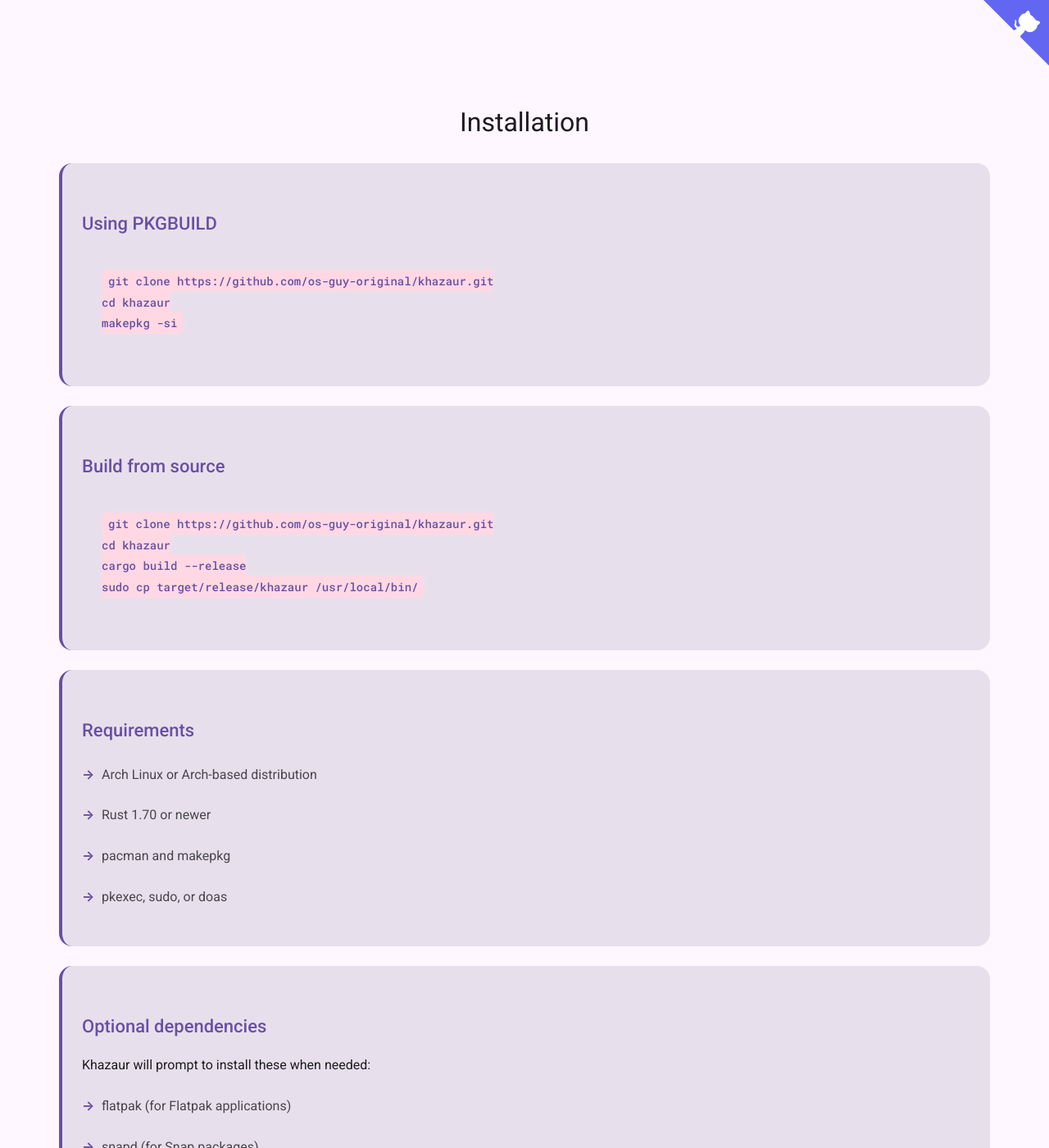
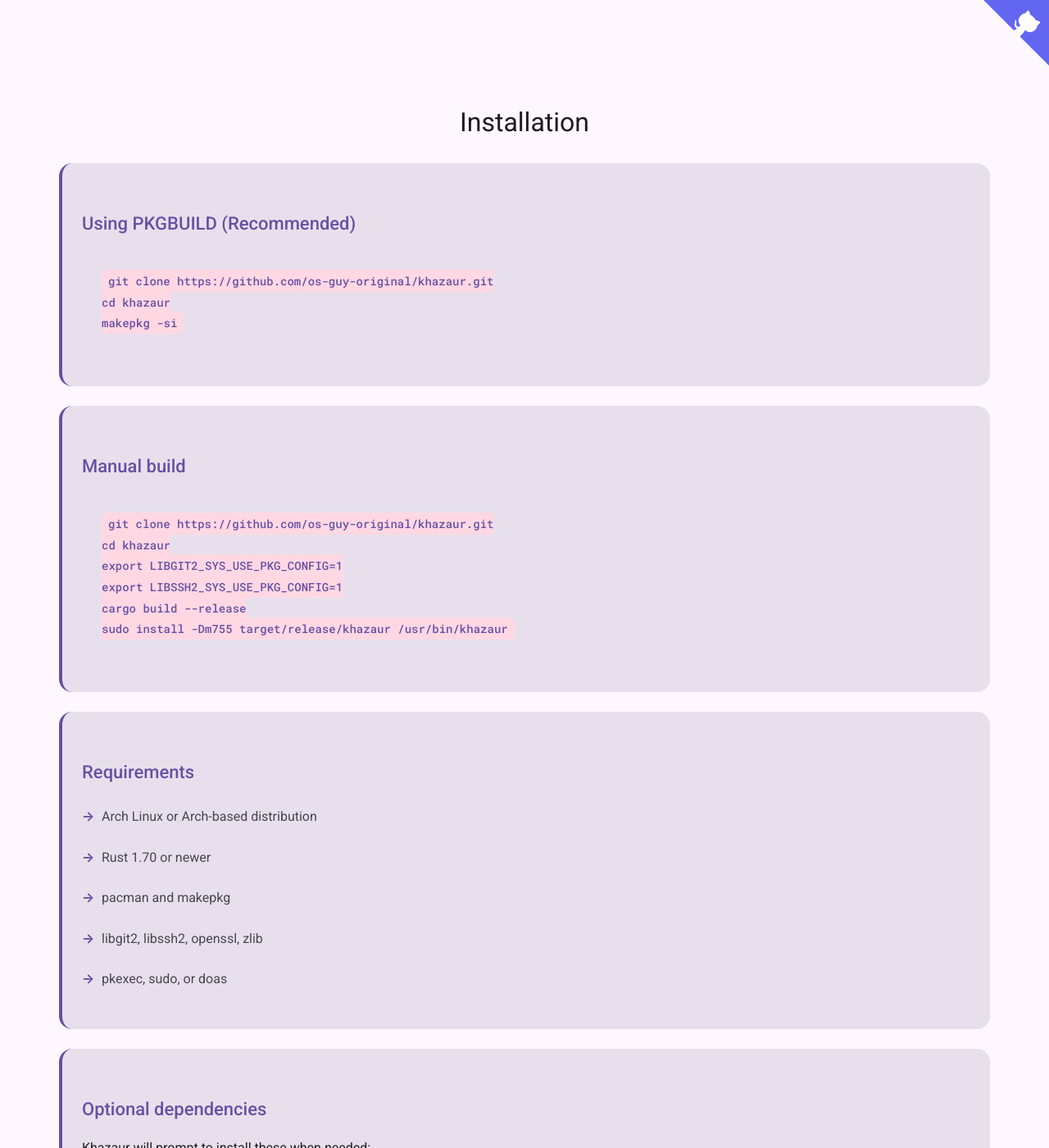
Before and after one commit to os-guy-original/khazaur, a Jekyll site: the page built from index.md, in a window 1280 px wide and 1400 px high, scrolled down 1730 px. Shown: the whole window at 82% size. Built offline with Jekyll 4.4.1, drawn with Linux system fonts in a browser that asks for light colours.

Commit message:
Update pkgbuild

```diff
--- a/Cargo.toml
+++ b/Cargo.toml
@@ -54,7 +54,7 @@ tracing = "0.1"
 tracing-subscriber = { version = "0.3", features = ["env-filter"] }
 
 # Git operations
-git2 = "0.19"
+git2 = { version = "0.19", features = ["vendored-libgit2"] }
 
 # Checksums
 md5 = "0.7"
--- a/index.md
+++ b/index.md
@@ -86,7 +86,7 @@ layout: default
 
   <div class="install-steps">
     <div class="step">
-      <h3>Using PKGBUILD</h3>
+      <h3>Using PKGBUILD (Recommended)</h3>
       <div class="code-block">
         <code>git clone https://github.com/os-guy-original/khazaur.git
 cd khazaur
@@ -95,12 +95,14 @@ makepkg -si</code>
     </div>
 
     <div class="step">
-      <h3>Build from source</h3>
+      <h3>Manual build</h3>
       <div class="code-block">
         <code>git clone https://github.com/os-guy-original/khazaur.git
 cd khazaur
+export LIBGIT2_SYS_USE_PKG_CONFIG=1
+export LIBSSH2_SYS_USE_PKG_CONFIG=1
 cargo build --release
-sudo cp target/release/khazaur /usr/local/bin/</code>
+sudo install -Dm755 target/release/khazaur /usr/bin/khazaur</code>
       </div>
     </div>
 
@@ -110,6 +112,7 @@ sudo cp target/release/khazaur /usr/local/bin/</code>
         <li>Arch Linux or Arch-based distribution</li>
         <li>Rust 1.70 or newer</li>
         <li>pacman and makepkg</li>
+        <li>libgit2, libssh2, openssl, zlib</li>
         <li>pkexec, sudo, or doas</li>
       </ul>
     </div>
```
Also changed, not shown: README.md, 3 other files.
